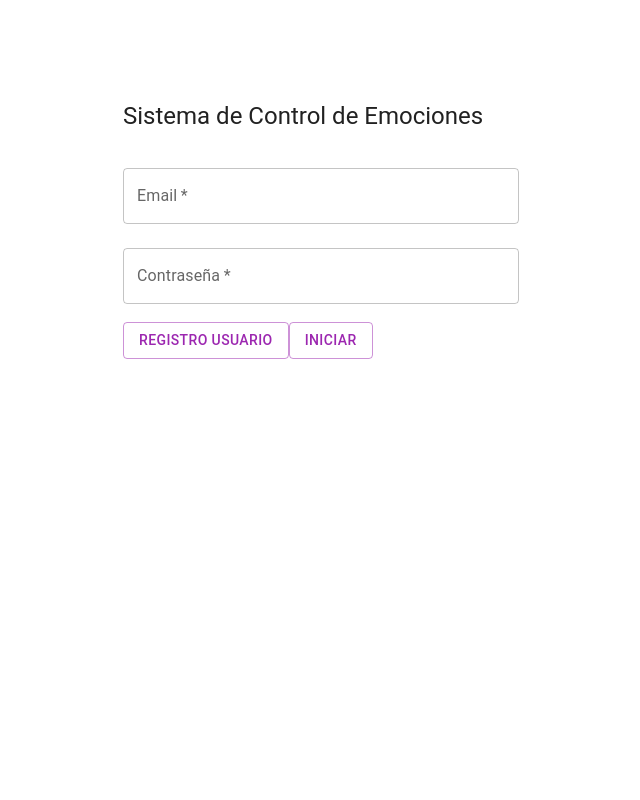
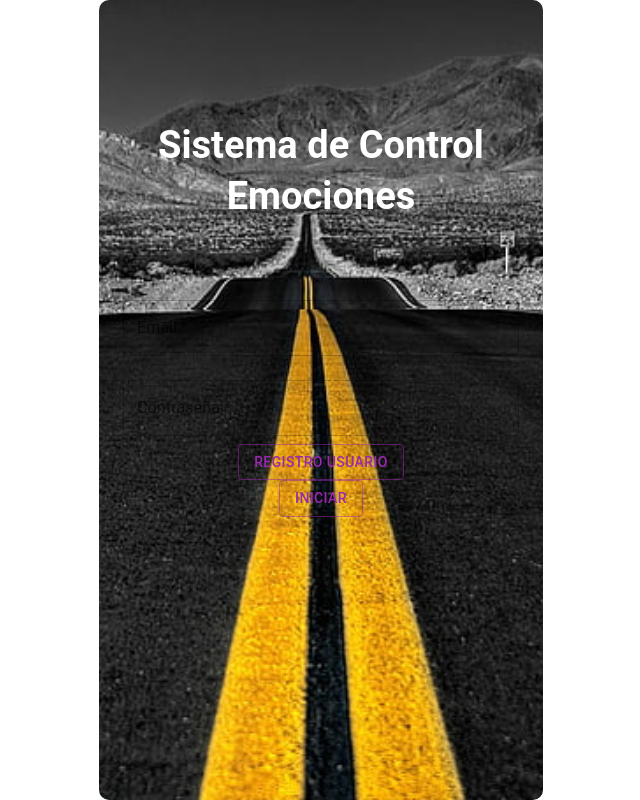
Before and after one commit to Nicolas0903/GRUPO2-SOFT2, a React (Create React App) app in the folder frontend/: page / in a window 1280 px wide. Shown: the whole page, without its empty margins (319-959 px from the left). Built offline with nearby package versions, Linux system fonts and the light colour scheme.

Commit message:
Login
editar el css

```diff
--- a/frontend/src/views/LoginPage/Login.css
+++ b/frontend/src/views/LoginPage/Login.css
@@ -2,14 +2,40 @@
 body {
     margin: 0;
     padding: 0;
-  }
+}
 
-  .container {
+.ContenedorPrincipal {
     background-image: url('../../images/carretera.jpg');
     background-size: cover;
     background-position: center;
+    background-repeat: no-repeat;
     height: 100vh;
     display: flex;
+    align-items: center;
     justify-content: center;
+    padding: 20px;
+    border-radius: 10px;
+  }
+
+.Titulo {
+    font-size: 48px;
+    color: white;
+    text-align: center;
+    position: absolute;
+    top: 20px;
+    left: 50%;
+    transform: translateX(-50%);
+    padding-top: 100px;
+  }
+
+.Formulario {
+    width: 100%;
+    display: flex;
+    flex-direction: column;
     align-items: center;
   }
+
+.TextField {
+    width: 100%;
+    margin-top: 10px;
+}
--- a/frontend/src/views/LoginPage/LoginPage.jsx
+++ b/frontend/src/views/LoginPage/LoginPage.jsx
@@ -1,6 +1,6 @@
 import './Login.css';
 import React, { useState } from 'react';
-import { Container, TextField, Button, CssBaseline, Typography } from '@mui/material';
+import { Container, TextField, Button, Typography } from '@mui/material';
 
 const LoginPage = () => {
 
@@ -9,19 +9,18 @@ const LoginPage = () => {
 
   const handleSubmit = (event) => {
     event.preventDefault();
-    // Aquí puedes agregar la lógica para manejar el inicio de sesión
     console.log('Email:', email);
     console.log('Password:', password);
   };
 
-    return (
-      <Container component="main" maxWidth="xs" style={{ marginTop: '100px' }}>
-      <CssBaseline />
-      <Typography component="h1" variant="h5">
-        Sistema de Control de Emociones
+  return (
+    <Container className="ContenedorPrincipal" maxWidth="xs">
+      <Typography variant="h5" className="Titulo" fontSize={"38px"}>
+        <b>Sistema de Control <br /> Emociones</b>
       </Typography>
-      <form onSubmit={handleSubmit} style={{ marginTop: '20px' }}>
+      <form onSubmit={handleSubmit} className="Formulario">
         <TextField
+          className="TextField"
           variant="outlined"
           margin="normal"
           required
@@ -31,6 +30,7 @@ const LoginPage = () => {
           onChange={(e) => setEmail(e.target.value)}
         />
         <TextField
+          className="TextField"
           variant="outlined"
           margin="normal"
           required
@@ -41,25 +41,24 @@ const LoginPage = () => {
           onChange={(e) => setPassword(e.target.value)}
         />
         <Button
-            variant="outlined"
-            color="secondary"
-            style={{ marginTop: '10px' }}
-            onClick={""} // Llama a la función de registro
+          className="Button"
+          variant="outlined"
+          color="secondary"
+          onClick={""}
         >
           Registro Usuario
         </Button>
         <Button
+          className="Button"
           variant="outlined"
           color="secondary"
-          style={{ marginTop: '10px' }}
-          onClick={""} // Llama a la función de registro
+          type="submit"
         >
           Iniciar
         </Button>
       </form>
     </Container>
-    );
-
+  );
 };
 
 export default LoginPage;
```
